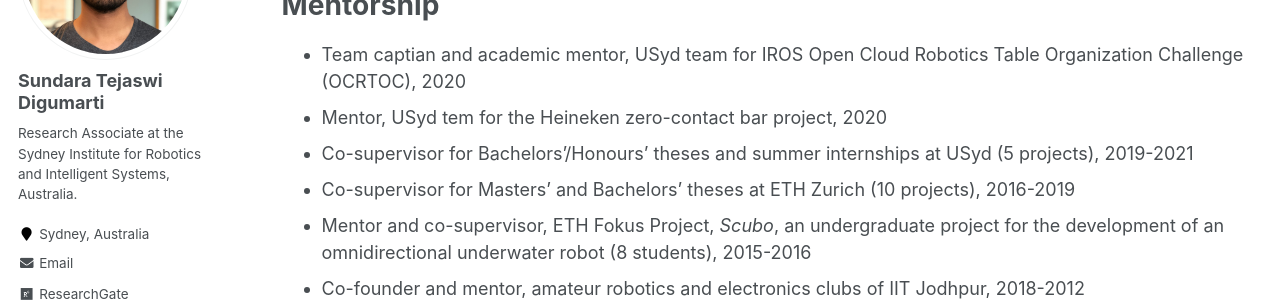
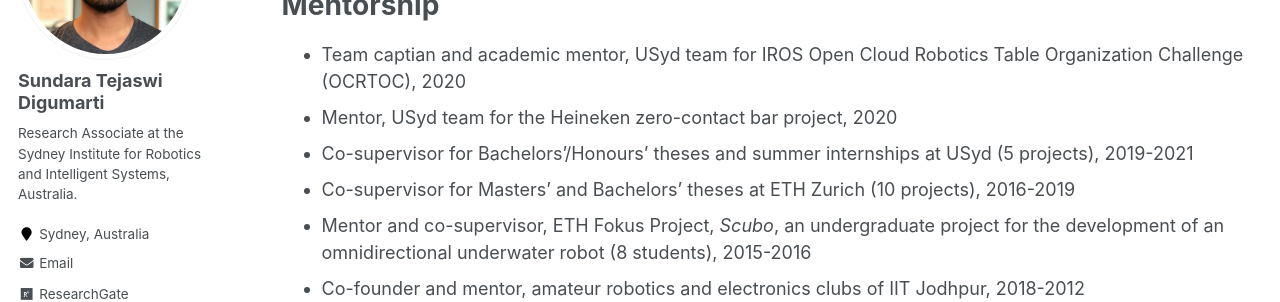
Before and after one commit to tejaswid/tejaswid.github.io, a Jekyll site: the page built from _pages/cv.md, in a window 1280 px wide and 900 px high, scrolled down 3082 px. Shown: the part 153-455 px from the top of the window. Built offline with Jekyll 4.4.1, drawn with Linux system fonts in a browser that asks for light colours; some web fonts are replaced.

Commit message:
Fixed typo

```diff
--- a/_pages/cv.md
+++ b/_pages/cv.md
@@ -85,7 +85,7 @@ Academic Activities
 Mentorship
 ======
 * Team captian and academic mentor, USyd team for IROS Open Cloud Robotics Table Organization Challenge (OCRTOC), 2020
-* Mentor, USyd tem for the Heineken zero-contact bar project, 2020
+* Mentor, USyd team for the Heineken zero-contact bar project, 2020
 * Co-supervisor for Bachelors'/Honours' theses and summer internships at USyd (5 projects), 2019-2021
 * Co-supervisor for Masters' and Bachelors' theses at ETH Zurich (10 projects), 2016-2019
 * Mentor and co-supervisor, ETH Fokus Project, *Scubo*, an undergraduate project for the development of an omnidirectional underwater robot (8 students), 2015-2016
```
